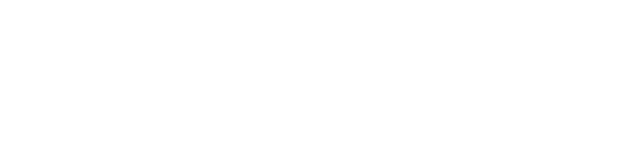
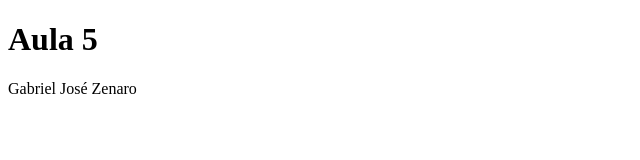
Before and after one commit to DeV-BiiieL/aula5, a plain HTML site: page index.html in a window 1280 px wide. Shown: the whole page, without its empty margins (0-640 px from the left). Drawn offline with Linux system fonts and the light colour scheme.

Commit message:
adicinei nome titulo e paragrafo

```diff
--- a/index.html
+++ b/index.html
@@ -4,10 +4,12 @@
 <head>
     <meta charset="UTF-8">
     <meta name="viewport" content="width=device-width, initial-scale=1.0">
-    <title>Document</title>
+    <title>Curso HTML e CSS</title>
 </head>
 
 <body>
+    <h1>Aula 5</h1>
+    <p>Gabriel José Zenaro</p>
 
 </body>
 
```
